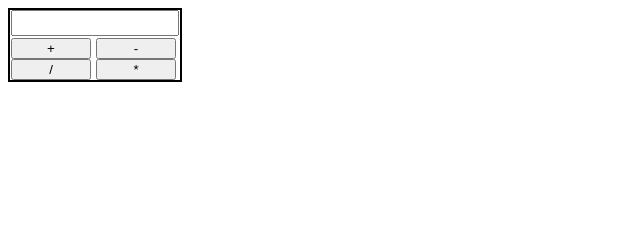
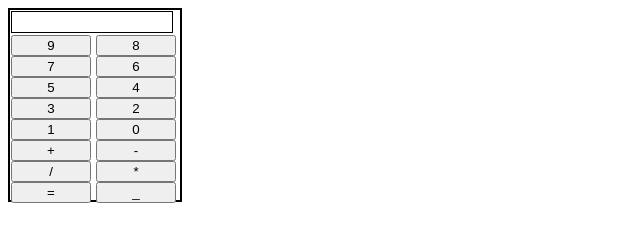
Before and after one commit to Involentary-Pterodacyl/Calculator, a plain HTML site: page index.html in a window 1280 px wide. Shown: the whole page, without its empty margins (0-640 px from the left). Drawn offline with Linux system fonts and the light colour scheme.

Commit message:
added more buttons to facilitate better flow

```diff
--- a/index.html
+++ b/index.html
@@ -9,18 +9,30 @@
 </head>
 
 <body>
-  <script src="script.js"></script>
   <section>
-    <input name="number" id="number" type="number">
+    <p></p>
+    <div>
+      <button id="9">9</button>
+      <button id="8">8</button>
+      <button id="7">7</button>
+      <button id="6">6</button>
+      <button id="5">5</button>
+      <button id="4">4</button>
+      <button id="3">3</button>
+      <button id="2">2</button>
+      <button id="1">1</button>
+      <button id="0">0</button>
+    </div>
     <div>
     <button id ="add">+</button>
     <button id ="minus">-</button>
-    </div>
-    <div>
     <button id = "devide">/</button>
     <button id = "multiply">*</button>
+    <button id = "=">=</button>
+    <button>_</button>
     </div>
   </section>
+  <script src="script.js"></script>
 </body>
 
 </html>
--- a/script.js
+++ b/script.js
@@ -1,3 +1,24 @@
+const input = document.querySelector("input");
+const plus = document.getElementById("add");
+const minus = document.getElementById("minus");
+const devide = document.getElementById("devide");
+const mult = document.getElementById("multiply");
+let num1 = 0;
+let num2 = 0;
+let operateor;
+
+
+
+
+
+
+
+
+
+
+
+
+
 // const add = function(num1, num2) {
 
 //     return num1 + num2
--- a/style.css
+++ b/style.css
@@ -9,7 +9,7 @@ section {
     flex-direction:row;
     justify-content:wrap;
     width: 170px;
-    height: 70px;
+    height: 190px;
 }
 
 button {
@@ -17,9 +17,12 @@ button {
     margin-left:1px;
 }
 
-input {
+p {
+    border: solid black 1px;
     height:20px;
     width:160px;
     margin-bottom:2px;
     margin-left:1px;
+    margin-top: 1px;
+
 }
```
